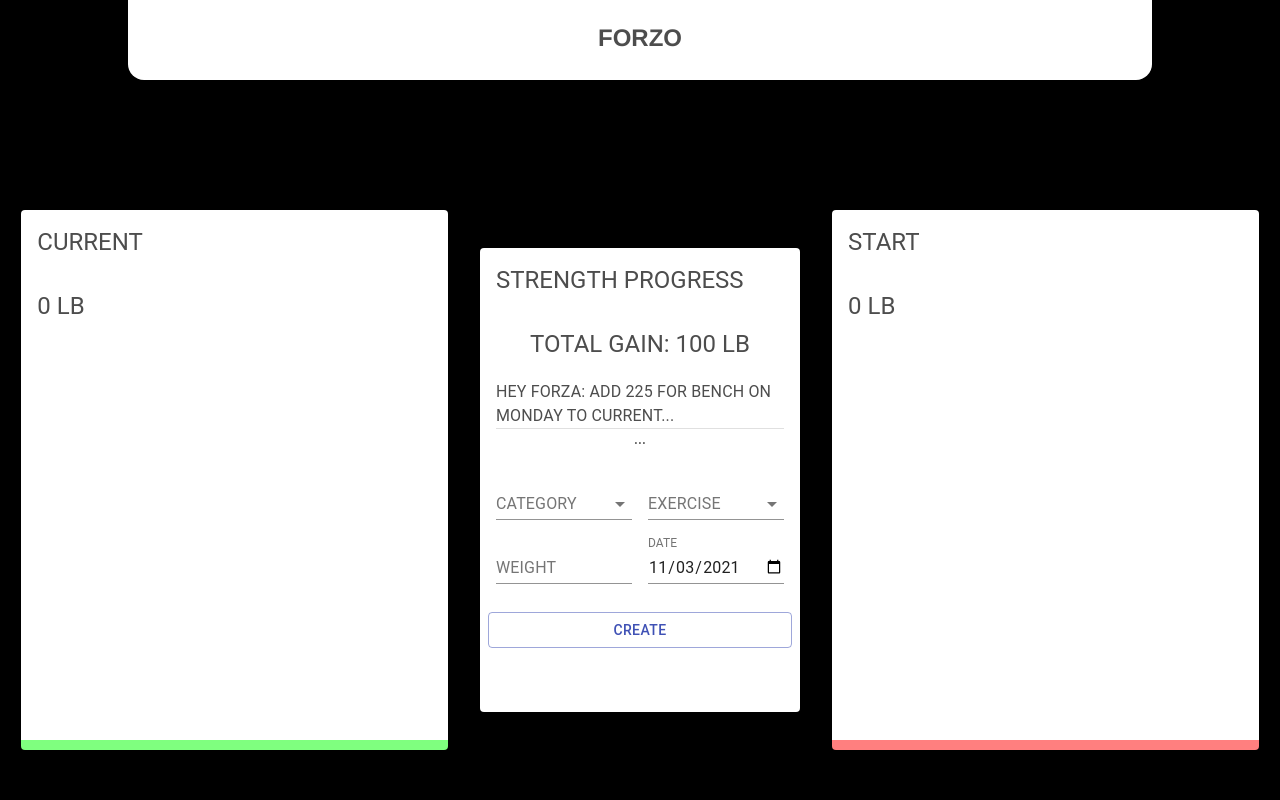
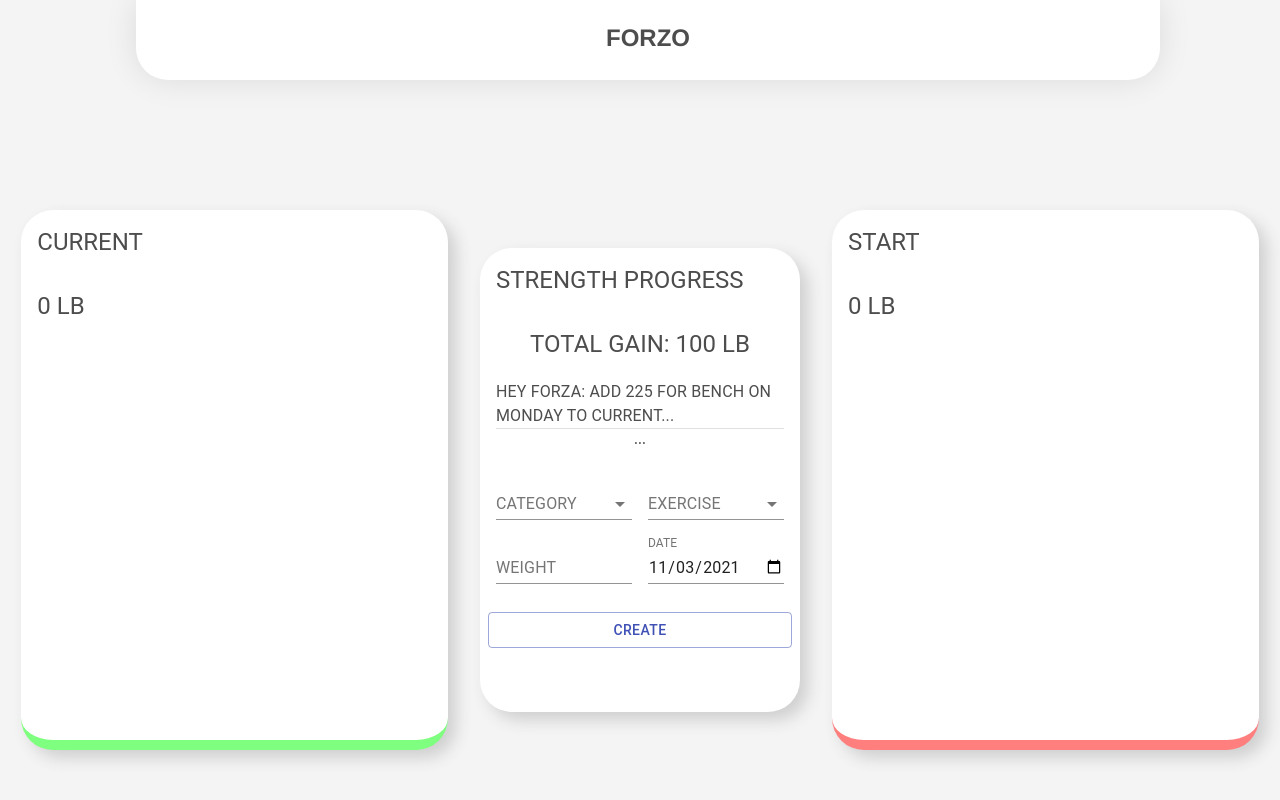
Before and after one commit to davdli/Forza, a React (Create React App) app: page / in a window 1280 px wide. Shown: the top 800 px of the page. Built offline with nearby package versions, Linux system fonts and the light colour scheme.

Commit message:
border shadow on nav and cards

```diff
--- a/src/components/Details/Details.jsx
+++ b/src/components/Details/Details.jsx
@@ -9,7 +9,7 @@ const Details = ({title}) => {
   const { total, chartData } = useInputs(title)
 
   return (
-    <Card className={title === 'Current' ? classes.current : classes.start}>
+    <Card className={title === 'Current' ? classes.current : classes.start} style={{borderRadius: '2rem', boxShadow: '0.5rem 0.5rem 1rem #cfcfcf'}}>
       <CardHeader title={title} />
       <CardContent>
         <Typography variant="h5">{total} lb</Typography>
--- a/src/components/Main/Main.jsx
+++ b/src/components/Main/Main.jsx
@@ -7,7 +7,7 @@ import List from './List/List';
 const Main = () => {
   const classes = useStyles();
   return (
-    <Card classname={classes.root}>
+    <Card classname={classes.root} style={{borderRadius: '2rem', boxShadow: '0.5rem 0.5rem 1rem #cfcfcf'}}>
       <CardHeader title="Strength Progress" />
       <CardContent>
         <Typography align="center" variant="h5">Total Gain: 100 lb</Typography>
--- a/src/index.css
+++ b/src/index.css
@@ -4,17 +4,19 @@
 }
 
 body {
-  background: black;
+  background-color: #f4f4f4;
 }
 
 nav {
   background-color: white;
   width: 80%;
   height: 5rem;
-  margin-left: 8rem;
-  border-radius: 0 0 1rem 1rem;
+  margin-left: 8.5rem;
+  border-radius: 0 0 2rem 2rem;
   display: inline-block;
   text-align: center;
+  backdrop-filter: saturate(180%) blur(2rem);
+  box-shadow: 0 0 2rem rgba(1,0,31,0.1);
 }
 
 nav p {
@@ -23,7 +25,7 @@ nav p {
 }
 
 div {
-  font-family: GT,Helvetica,sans-serif;
+  font-family: Montserrat,Helvetica,sans-serif;
   color: #4d4d4d;
   text-transform: uppercase;
 }
```
